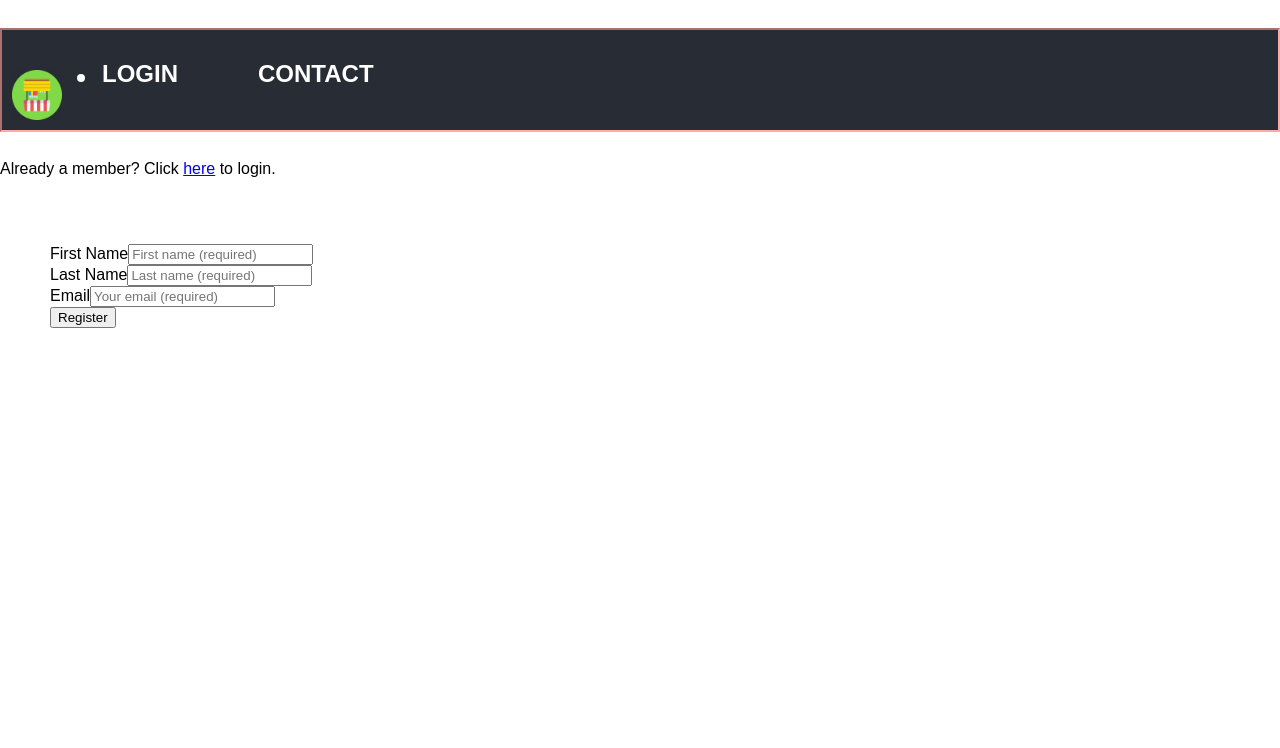
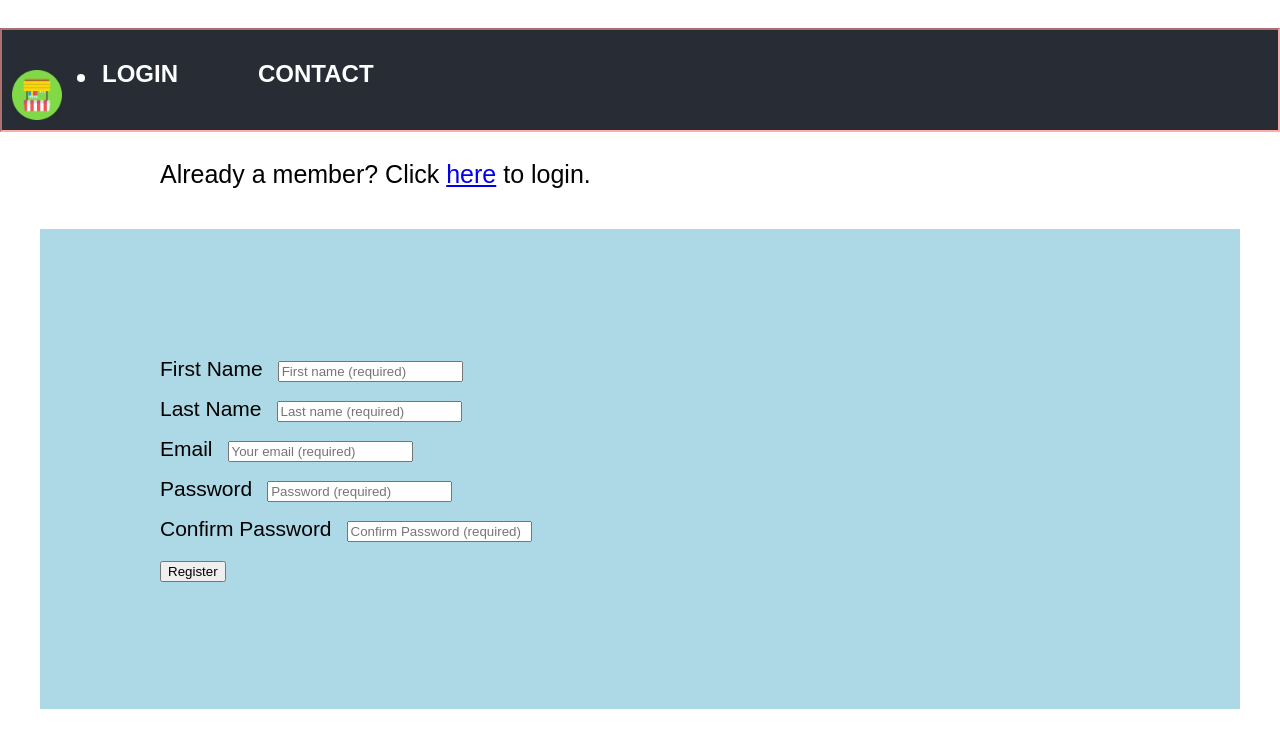
Before and after one commit to amgava/therandomsamaritans, a React (Create React App) app in the folder client/: page / in a window 1280 px wide. Shown: the top 748 px of the page. Built offline with nearby package versions, Linux system fonts and the light colour scheme.

Commit message:
sign up form additions

```diff
--- a/client/src/pages/Home/Home.css
+++ b/client/src/pages/Home/Home.css
@@ -7,15 +7,23 @@
     margin: auto;
 }
 
-.contactBody {
+.signupBody {
     background-color: lightblue;
-    min-height: 60vh;
+    min-height: 20vh;
     font-size: calc(5px + 2vmin);
     color: black;
-    padding: 15px;
-    margin: 0px;
+    padding: 15vh;
+    margin: 5vh;
+    line-height: 5vh;
   }
 
-#contact-form {
-padding: 50px;
-}
+P.alreadyMember {
+ display: inline-block;
+ margin: auto;
+ padding-left: 20vh;
+ font-size: 25px;
+  }
+
+input.form-control {
+      margin-left: 15px;
+  }
--- a/client/src/pages/Home/Hometop.js
+++ b/client/src/pages/Home/Hometop.js
@@ -5,7 +5,7 @@ import "./Home.css";
 function Hometop() {
     return (
         <div className="wrapper">
-            <p>Already a member? Click <Link to={'/login'}>here</Link> to login.</p>
+            <p className="alreadyMember">Already a member? Click <Link to={'/login'}>here</Link> to login.</p>
         </div>
     );
 }
--- a/client/src/pages/Home/Loginsignup.js
+++ b/client/src/pages/Home/Loginsignup.js
@@ -5,33 +5,47 @@ function LoginSignup() {
     return (
         <div className="wrapper">
             <span className="signupSpacer">
-            <form className="mbr-form shadow-lg alert-dark" id="contact-form" action="https://formspree.io/thegreenmajority@gmail.com" method="post"
+            <form className="signupBody" id="signup-form" action="submit" method="post"
                 data-form-title="Contact Form"><input type="hidden" data-form="true" className="hideMe" />
-                <div className="row row-sm-offset">
-                    <div className="col-sm-6 multi-horizontal" data-for="firstname">
+                <div className="row">
+                    <div className="col" data-for="firstname">
                         <div className="form-group">
-                            <label className="form-control-label mbr-fonts-style display-7" for="name-form1-2w">First Name</label>
+                            <label className="form-control-label" for="firstname-form1-2w">First Name</label>
                             <input type="text" className="form-control" name="firstname" data-form-field="FirstName" placeholder="First name (required)"
-                                required="required" id="name-form1-2w" />
+                                required="required" id="firstname-form1-2w" />
                         </div>
                     </div>
-                    <div className="col-sm-6 multi-horizontal" data-for="lastname">
+                    <div className="col" data-for="lastname">
                         <div className="form-group">
-                            <label className="form-control-label mbr-fonts-style display-7" for="name-form1-2w">Last Name</label>
+                            <label className="form-control-label" for="lastname-form1-2w">Last Name</label>
                             <input type="text" class="form-control" name="lastname" data-form-field="LastName" placeholder="Last name (required)"
-                                required="required" id="name-form1-2w" />
+                                required="required" id="lastname-form1-2w" />
                         </div>
                     </div>
-                    <div className="col-sm-6 multi-horizontal" data-for="email">
+                    <div className="col" data-for="email">
                         <div className="form-group">
-                            <label className="form-control-label mbr-fonts-style display-7" for="email-form1-2w">Email</label>
+                            <label className="form-control-label" for="email-form1-2w">Email</label>
                             <input type="email" class="form-control" name="email" data-form-field="Email" required="required"
                                 placeholder="Your email (required)" id="email-form1-2w" />
                         </div>
                     </div>
+                    <div className="col" data-for="password">
+                        <div className="form-group">
+                            <label className="form-control-label" for="password-form1-2w">Password</label>
+                            <input type="text" class="form-control" name="password" data-form-field="Password" placeholder="Password (required)"
+                                required="required" id="password-form1-2w" />
+                        </div>
+                    </div>
+                    <div className="col" data-for="confirmpassword">
+                        <div className="form-group">
+                            <label className="form-control-label" for="confirmpassword-form1-2w">Confirm Password</label>
+                            <input type="text" class="form-control" name="confirmpassword" data-form-field="ConfirmPassword" placeholder="Confirm Password (required)"
+                                required="required" id="confirmpassword-form1-2w" />
+                        </div>
+                    </div>
                 </div>
-                <div className="input-group-btn p-2 pt-3 mx-5">
-                    <button href="" type="submit" className="btn btn-secondary btn-form btn-block display-4">Register</button>
+                <div className="input-btn">
+                    <button href="" type="submit" className="submitButton">Register</button>
                 </div>
             </form>
         </span>
```
Also changed, not shown: 2 other files (tests, documents, lock files or other folders).
